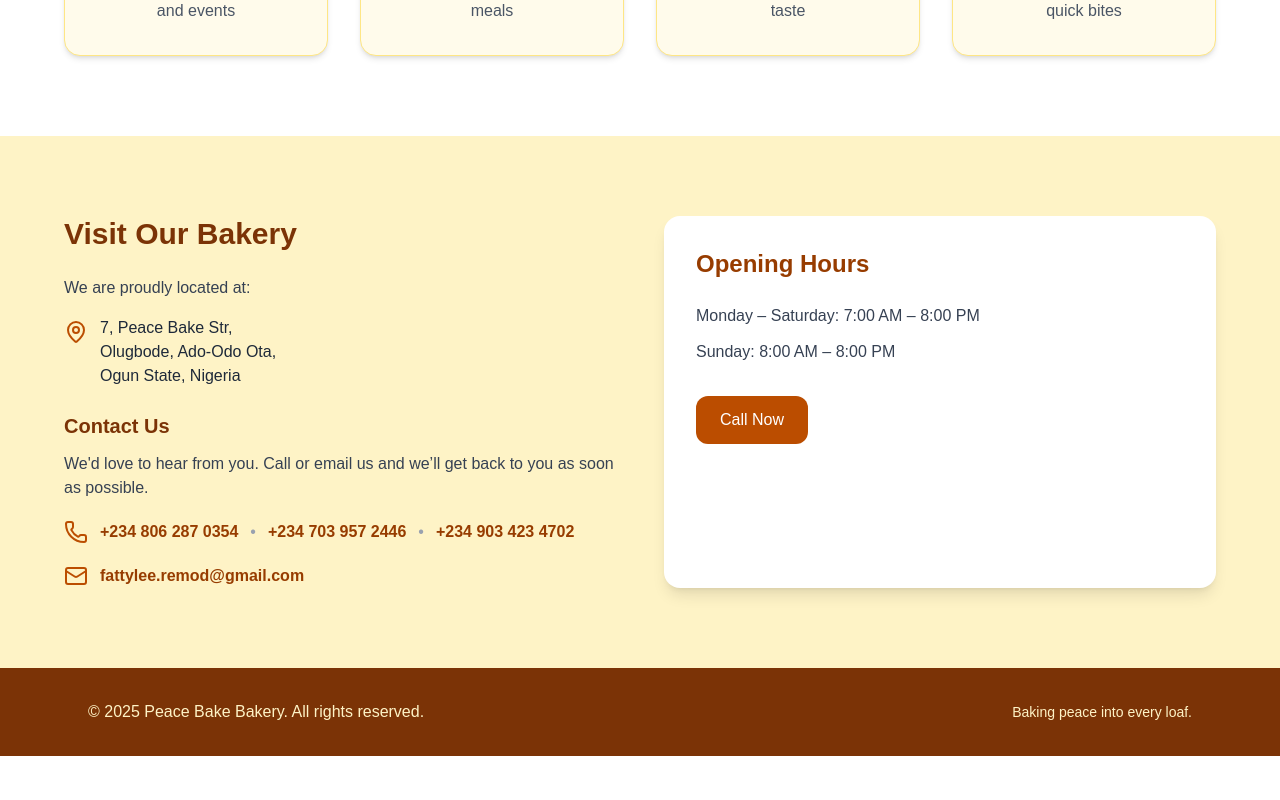
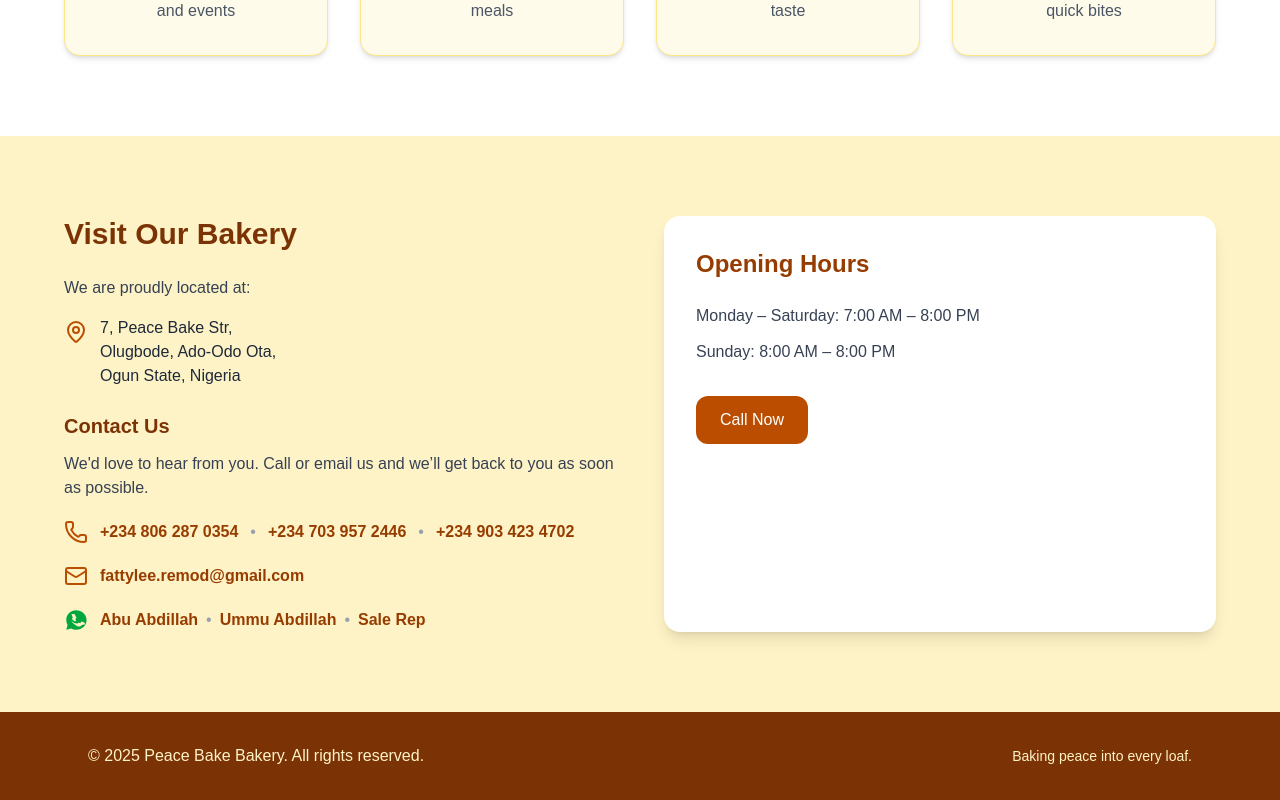
Before and after one commit to Fattylee/peace-bake, a Next.js app: page / in a window 1280 px wide. Shown: the part 1510-2310 px from the top of the page. Before the commit the page ends 2266 px from the top, so only its background shows below. Built offline with nearby package versions, Linux system fonts and the light colour scheme.

Commit message:
update whatsapp placeholder name

```diff
--- a/app/components/LocationSection.tsx
+++ b/app/components/LocationSection.tsx
@@ -39,6 +39,40 @@ export default function LocationSection() {
                 fattylee.remod@gmail.com
               </a>
             </div>
+            <div className="flex items-center gap-3 mt-2">
+              {/* WhatsApp link with prefilled message; uses the first number as primary */}
+              <svg xmlns="http://www.w3.org/2000/svg" viewBox="0 0 32 32" className="h-6 w-6 text-green-600 fill-current shrink-0" aria-hidden="true">
+                <path d="M19.11 17.41c-.3-.15-1.76-.86-2.03-.96-.27-.1-.47-.15-.67.15-.2.3-.77.96-.95 1.16-.17.2-.35.22-.65.07-.3-.15-1.26-.46-2.4-1.47-.89-.79-1.49-1.76-1.66-2.06-.17-.3-.02-.46.13-.61.13-.13.3-.35.45-.52.15-.17.2-.3.3-.5.1-.2.05-.37-.02-.52-.07-.15-.67-1.62-.92-2.22-.24-.58-.49-.5-.67-.5-.17 0-.37-.02-.57-.02-.2 0-.52.07-.79.37-.27.3-1.04 1.02-1.04 2.49 0 1.46 1.07 2.88 1.22 3.08.15.2 2.1 3.21 5.08 4.5.71.31 1.27.49 1.7.63.72.23 1.37.2 1.89.12.58-.09 1.76-.72 2.01-1.41.25-.69.25-1.28.18-1.41-.07-.13-.27-.2-.57-.35zM16.05 3C8.83 3 3 8.82 3 16.05c0 2.3.6 4.54 1.74 6.52L3 29l6.64-1.74a13.02 13.02 0 0 0 6.41 1.64h.01C24.27 28.9 30.1 23.08 30.1 15.85 30.1 8.62 23.28 3 16.05 3zm7.71 19.79c-.33.92-1.91 1.76-2.61 1.88-.7.12-1.62.17-2.61-.16-1-.33-3.24-1.2-5.54-3.44-2.05-1.95-3.43-4.35-3.84-5.08-.41-.73-.92-2.01-.92-3.18 0-1.17.55-2.61 1.26-3.54.71-.93 1.56-1.17 2.1-1.17.54 0 1.05.01 1.51.03.49.02 1.15-.19 1.8 1.37.66 1.58 1.42 2.71 1.55 2.9.13.19.21.42.08.67-.13.25-.21.42-.42.65-.21.23-.45.51-.64.68-.21.2-.43.41-.19.81.24.4 1.07 1.76 2.3 2.86 1.58 1.4 2.92 1.85 3.33 2.05.41.2.66.18.9-.11.24-.29 1.04-1.23 1.32-1.66.28-.43.56-.36.94-.21.39.15 2.5 1.18 2.93 1.39.43.21.72.31.83.49.1.18.1 1.06-.23 1.98z"/>
+              </svg>
+              <div className="flex items-center gap-2 flex-wrap">
+                <a
+                  href="https://wa.me/2348062870354?text=Hello%20Peace%20Bake%20Bakery%2C%20I%20would%20like%20to%20place%20an%20order."
+                  target="_blank"
+                  rel="noopener noreferrer"
+                  className="font-semibold text-amber-800"
+                >
+                  Abu Abdillah
+                </a>
+                <span className="text-gray-400">•</span>
+                <a
+                  href="https://wa.me/2347039572446?text=Hello%20Peace%20Bake%20Bakery%2C%20I%20would%20like%20to%20place%20an%20order."
+                  target="_blank"
+                  rel="noopener noreferrer"
+                  className="font-semibold text-amber-800"
+                >
+                  Ummu Abdillah
+                </a>
+                <span className="text-gray-400">•</span>
+                <a
+                  href="https://wa.me/2349034234702?text=Hello%20Peace%20Bake%20Bakery%2C%20I%20would%20like%20to%20place%20an%20order."
+                  target="_blank"
+                  rel="noopener noreferrer"
+                  className="font-semibold text-amber-800"
+                >
+                  Sale Rep
+                </a>
+              </div>
+            </div>
           </div>
         </div>
         <div className="bg-white rounded-2xl shadow-lg p-8">
```
